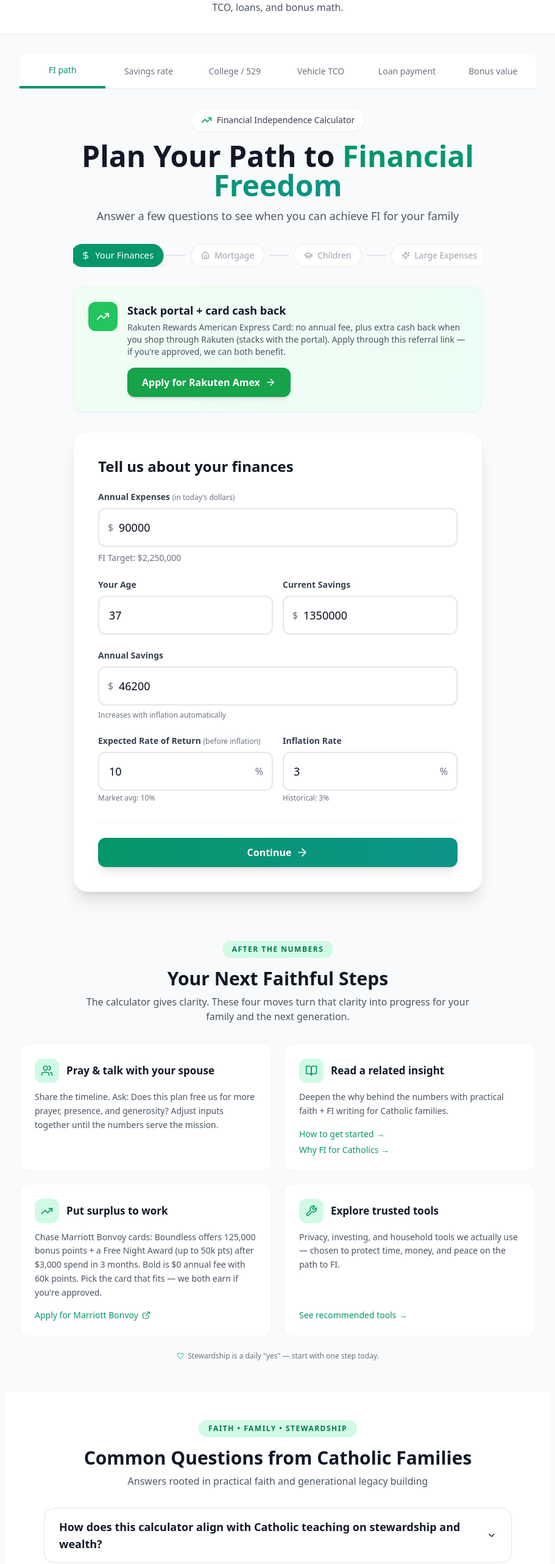
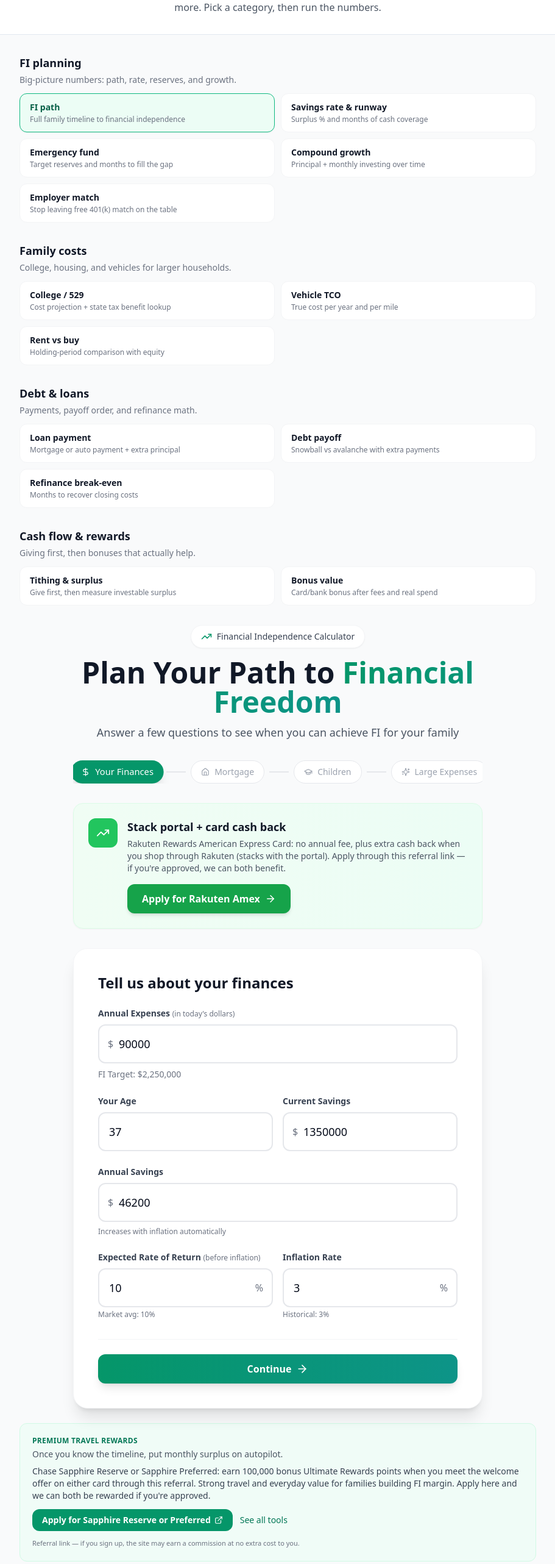
Before and after one commit to daughterpop/super-fi-calc, a React (Vite) app: page /calculators in a window 1280 px wide. Shown: the part 221-2786 px from the top of the page at 61% size, without its empty margins (184-1095 px from the left). Built offline with nearby package versions, Linux system fonts and the light colour scheme.

Commit message:
Category hub for 13 calculators + soft-sell nudges

```diff
--- a/src/pages/Calculators.jsx
+++ b/src/pages/Calculators.jsx
@@ -10,26 +10,76 @@ import BonusValueCalculator from '../components/BonusValueCalculator';
 import College529Calculator from '../components/College529Calculator';
 import VehicleTcoCalculator from '../components/VehicleTcoCalculator';
 import SavingsRateRunwayCalculator from '../components/SavingsRateRunwayCalculator';
+import DebtPayoffCalculator from '../components/DebtPayoffCalculator';
+import RefinanceBreakEvenCalculator from '../components/RefinanceBreakEvenCalculator';
+import TithingSurplusCalculator from '../components/TithingSurplusCalculator';
+import EmergencyFundCalculator from '../components/EmergencyFundCalculator';
+import CompoundGrowthCalculator from '../components/CompoundGrowthCalculator';
+import RentVsBuyCalculator from '../components/RentVsBuyCalculator';
+import EmployerMatchCalculator from '../components/EmployerMatchCalculator';
+import SoftSellNudge from '../components/calculators/SoftSellNudge';
 import { Accordion, AccordionItem, AccordionTrigger, AccordionContent } from '../components/ui/accordion';
 import { getReferral } from '../data/referrals';
 
-const TABS = [
-  { id: 'fi', label: 'FI path' },
-  { id: 'runway', label: 'Savings rate' },
-  { id: 'college', label: 'College / 529' },
-  { id: 'vehicle', label: 'Vehicle TCO' },
-  { id: 'loan', label: 'Loan payment' },
-  { id: 'bonus', label: 'Bonus value' },
+export const CALCULATOR_CATALOG = [
+  {
+    category: 'FI planning',
+    description: 'Big-picture numbers: path, rate, reserves, and growth.',
+    items: [
+      { id: 'fi', label: 'FI path', blurb: 'Full family timeline to financial independence' },
+      { id: 'runway', label: 'Savings rate & runway', blurb: 'Surplus % and months of cash coverage' },
+      { id: 'emergency', label: 'Emergency fund', blurb: 'Target reserves and months to fill the gap' },
+      { id: 'compound', label: 'Compound growth', blurb: 'Principal + monthly investing over time' },
+      { id: 'match', label: 'Employer match', blurb: 'Stop leaving free 401(k) match on the table' },
+    ],
+  },
+  {
+    category: 'Family costs',
+    description: 'College, housing, and vehicles for larger households.',
+    items: [
+      { id: 'college', label: 'College / 529', blurb: 'Cost projection + state tax benefit lookup' },
+      { id: 'vehicle', label: 'Vehicle TCO', blurb: 'True cost per year and per mile' },
+      { id: 'rentbuy', label: 'Rent vs buy', blurb: 'Holding-period comparison with equity' },
+    ],
+  },
+  {
+    category: 'Debt & loans',
+    description: 'Payments, payoff order, and refinance math.',
+    items: [
+      { id: 'loan', label: 'Loan payment', blurb: 'Mortgage or auto payment + extra principal' },
+      { id: 'debt', label: 'Debt payoff', blurb: 'Snowball vs avalanche with extra payments' },
+      { id: 'refi', label: 'Refinance break-even', blurb: 'Months to recover closing costs' },
+    ],
+  },
+  {
+    category: 'Cash flow & rewards',
+    description: 'Giving first, then bonuses that actually help.',
+    items: [
+      { id: 'tithe', label: 'Tithing & surplus', blurb: 'Give first, then measure investable surplus' },
+      { id: 'bonus', label: 'Bonus value', blurb: 'Card/bank bonus after fees and real spend' },
+    ],
+  },
 ];
 
+const NUDGE_BY_ID = {
+  fi: { pool: 'investing', slot: 1, hint: 'Once you know the timeline, put monthly surplus on autopilot.' },
+  runway: { pool: 'investing', slot: 2, hint: 'A strong savings rate needs a place to land — invest the surplus.' },
+  college: { pool: 'investing', slot: 3, hint: '529 contributions are only half the story; taxable surplus still compounds.' },
+  vehicle: { pool: 'household', slot: 4, hint: 'Lower TCO frees cash flow — stack rewards on necessary spend.' },
+  loan: { pool: 'household', slot: 5, hint: 'Payment clarity helps the budget; rewards help everyday purchases.' },
+  bonus: { pool: 'household', slot: 6, hint: 'Compare live card and portal offers on the Tools page.' },
+};
+
+const HAS_INTERNAL_NUDGE = new Set(['debt', 'refi', 'tithe', 'emergency', 'compound', 'rentbuy', 'match']);
+
 export default function Calculators() {
-  const [activeTab, setActiveTab] = useState('fi');
+  const [activeId, setActiveId] = useState('fi');
   const investStep = getReferral({ slot: 3, pool: 'investing' });
 
   useEffect(() => {
     const onTab = (e) => {
-      if (e?.detail && TABS.some((t) => t.id === e.detail)) {
-        setActiveTab(e.detail);
+      if (e?.detail) {
+        setActiveId(e.detail);
         window.scrollTo({ top: 0, behavior: 'smooth' });
       }
     };
@@ -39,67 +89,63 @@ export default function Calculators() {
 
   const faqs = [
     {
-      q: "How does this calculator align with Catholic teaching on stewardship and wealth?",
-      a: "It helps you build financial margin not for selfish accumulation, but to live generously, tithe faithfully, educate your children in the faith, and leave a legacy of virtue and provision. The projections include real family costs so your plan protects what matters most — time for prayer, service, and presence.",
-      link: "/blog/stewarding-your-familys-future-building-generational-wealth-through-faith-and-fi"
+      q: 'Which calculator should I use first?',
+      a: 'Start with Savings rate & runway for a quick pulse, then FI path for the full family timeline. Use College/529, Vehicle TCO, and Debt payoff when those decisions are live.',
+      link: '/blog/how-to-get-started-on-your-fi-path',
     },
     {
-      q: "Should I factor tithing or charitable giving into my FI number?",
-      a: "Yes — many Catholic families treat giving as a non-negotiable 'expense' in their FI planning. This ensures generosity continues even after you stop working for income. The surplus the calculator reveals becomes fuel for parish support, missions, and family hospitality.",
-      link: "/blog/build-margin-to-give-freely-lessons-from-st-pantaleon"
+      q: 'How does this align with Catholic stewardship?',
+      a: 'These tools build margin for vocation — prayer, presence, education, and generosity — not accumulation for its own sake. The tithing calculator puts giving in the plan before surplus.',
+      link: '/blog/why-fi-for-catholics',
     },
     {
-      q: "How can I plan for both college savings and my children's faith formation?",
-      a: "Model tuition in the Children section (with realistic inflation). The timeline reveals how disciplined saving creates margin for Catholic education, youth groups, family prayer traditions, and retreats — so faith formation isn't squeezed out by financial pressure.",
-      link: "/blog/raising-faith-filled-kids-while-building-financial-freedom"
+      q: 'Should tithing count as an expense in FI math?',
+      a: 'Many Catholic families treat giving as non-negotiable. Model it inside expenses so surplus is what remains after fidelity.',
+      link: '/blog/build-margin-to-give-freely-lessons-from-st-pantaleon',
     },
     {
-      q: "What if the numbers show a long road to FI — have I failed as a faithful steward?",
-      a: "Not at all. Faithful stewardship is shown in consistent, prayerful action over time. This tool simply gives you clarity to adjust course, trust Providence more deeply, and celebrate every year of progress. Your legacy is built in the daily 'yes' to wise planning and generous living.",
-      link: "/blog/see-the-glory-ahead-lessons-from-the-transfiguration"
+      q: 'Are the state 529 tax numbers exact?',
+      a: 'They are illustrative planning figures. Caps, credits, parity rules, and income limits change — confirm with your plan and tax preparer before filing.',
+      link: null,
     },
     {
-      q: "Can this calculator help us leave a generational inheritance while still living generously today?",
-      a: "Absolutely. By modeling large future expenses (college, vehicles, debt payoff) alongside steady investing, you see the true surplus available for both present tithing and long-term family provision. Generational wealth and cheerful giving are not opposites — they reinforce each other when planned together.",
-      link: "/blog/when-little-is-enough-lessons-from-the-loaves-and-fishes"
-    }
+      q: 'Do bonus and card calculators encourage debt?',
+      a: 'No. Bonuses only help if you pay in full and meet spend with purchases you already needed. The bonus tool flags manufactured spend explicitly.',
+      link: '/blog/triple-savings-online-purchases',
+    },
   ];
 
   const nextSteps = [
     {
       icon: Users,
-      title: "Pray & talk with your spouse",
-      body: "Share the timeline. Ask: Does this plan free us for more prayer, presence, and generosity? Adjust inputs together until the numbers serve the mission.",
-      cta: null
+      title: 'Pray & talk with your spouse',
+      body: 'Share the timeline. Ask: Does this plan free us for more prayer, presence, and generosity?',
+      cta: null,
     },
     {
       icon: BookOpen,
-      title: "Read a related insight",
-      body: "Deepen the why behind the numbers with practical faith + FI writing for Catholic families.",
+      title: 'Read a related insight',
+      body: 'Deepen the why behind the numbers with practical faith + FI writing.',
       links: [
-        {
-          to: "/blog/how-to-get-started-on-your-fi-path",
-          label: "How to get started"
-        },
-        {
-          to: "/blog/why-fi-for-catholics",
-          label: "Why FI for Catholics"
-        }
-      ]
+        { to: '/blog/how-to-get-started-on-your-fi-path', label: 'How to get started' },
+        { to: '/blog/why-fi-for-catholics', label: 'Why FI for Catholics' },
+      ],
     },
     {
       icon: TrendingUp,
-      title: "Put surplus to work",
+      title: 'Put surplus to work',
       body: investStep.cardBody,
-      cta: { href: investStep.href, label: investStep.cardCta, external: true }
+      cta: { href: investStep.href, label: investStep.cardCta, external: true },
     },
     {
       icon: Wrench,
-      title: "Explore trusted tools",
-      body: "Privacy, investing, and household tools we actually use — chosen to protect time, money, and peace on the path to FI.",
-      cta: { to: "/tools", label: "See recommended tools" }
-    }
+      title: 'Explore trusted tools',
+      body: 'Investing, banking, shopping, and privacy tools with referral perks we actually use.',
+      cta: { to: '/tools', label: 'See recommended tools' },
+    },
   ];
+
+  const nudge = NUDGE_BY_ID[activeId];
 
   return (
     <div className="min-h-screen bg-gray-50 overflow-x-hidden">
@@ -109,35 +155,61 @@ export default function Calculators() {
         <div className="max-w-4xl mx-auto px-4 sm:px-6 py-6 sm:py-8 text-center">
           <h1 className="text-2xl sm:text-3xl font-bold text-gray-900 mb-2">Calculators</h1>
           <p className="text-gray-600 text-sm sm:text-base max-w-2xl mx-auto">
-            FI path for the big picture — plus savings rate, college/529 (with state tax lookup), vehicle TCO, loans, and bonus math.
+            Free planning tools for Catholic families — FI path, college, debt, vehicles, tithing, and more. Pick a category, then run the numbers.
           </p>
         </div>
       </div>
 
-      <div className="max-w-4xl mx-auto px-4 sm:px-6 py-6 sm:py-8">
-        <div className="flex border-b mb-6 sm:mb-8 bg-white rounded-t-lg overflow-x-auto scrollbar-thin">
-          {TABS.map((tab) => (
+      <div className="max-w-4xl mx-auto px-4 sm:px-6 py-6 sm:py-8 space-y-8">
+        {CALCULATOR_CATALOG.map((group) => (
+          <section key={group.category}>
+            <h2 className="text-lg font-bold text-gray-900 mb-1">{group.category}</h2>
+            <p className="text-sm text-gray-500 mb-3">{group.description}</p>
+            <div className="grid grid-cols-1 sm:grid-cols-2 gap-2.5">
+              {group.items.map((item) => {
+                const active = activeId === item.id;
+                return (
                   <button
-              key={tab.id}
+                    key={item.id}
                     type="button"
-              onClick={() => setActiveTab(tab.id)}
-              className={`flex-1 min-w-[6.75rem] px-2.5 sm:px-4 py-3 sm:py-4 font-medium text-xs sm:text-sm transition-colors text-center whitespace-nowrap ${
-                activeTab === tab.id
-                  ? 'border-b-4 border-emerald-600 text-emerald-600'
-                  : 'text-gray-500 hover:text-gray-700'
+                    onClick={() => {
+                      setActiveId(item.id);
+                      document.getElementById('calc-active')?.scrollIntoView({ behavior: 'smooth', block: 'start' });
+                    }}
+                    className={`text-left rounded-xl border px-4 py-3 transition ${
+                      active
+                        ? 'border-emerald-500 bg-emerald-50 shadow-sm'
+                        : 'border-gray-100 bg-white hover:border-emerald-200'
                     }`}
                   >
-              {tab.label}
+                    <p className={`font-semibold text-sm ${active ? 'text-emerald-800' : 'text-gray-900'}`}>{item.label}</p>
+                    <p className="text-xs text-gray-500 mt-0.5">{item.blurb}</p>
                   </button>
+                );
+              })}
+            </div>
+          </section>
         ))}
+
+        <div id="calc-active" className="scroll-mt-4">
+          {activeId === 'fi' && <SuperFiCalculator />}
+          {activeId === 'runway' && <SavingsRateRunwayCalculator />}
+          {activeId === 'emergency' && <EmergencyFundCalculator />}
+          {activeId === 'compound' && <CompoundGrowthCalculator />}
+          {activeId === 'match' && <EmployerMatchCalculator />}
+          {activeId === 'college' && <College529Calculator />}
+          {activeId === 'vehicle' && <VehicleTcoCalculator />}
+          {activeId === 'rentbuy' && <RentVsBuyCalculator />}
+          {activeId === 'loan' && <LoanPaymentCalculator />}
+          {activeId === 'debt' && <DebtPayoffCalculator />}
+          {activeId === 'refi' && <RefinanceBreakEvenCalculator />}
+          {activeId === 'tithe' && <TithingSurplusCalculator />}
+          {activeId === 'bonus' && <BonusValueCalculator />}
+
+          {nudge && !HAS_INTERNAL_NUDGE.has(activeId) && (
+            <SoftSellNudge pool={nudge.pool} slot={nudge.slot} hint={nudge.hint} />
+          )}
         </div>
-
-        {activeTab === 'fi' && <SuperFiCalculator />}
-        {activeTab === 'runway' && <SavingsRateRunwayCalculator />}
-        {activeTab === 'college' && <College529Calculator />}
-        {activeTab === 'vehicle' && <VehicleTcoCalculator />}
-        {activeTab === 'loan' && <LoanPaymentCalculator />}
-        {activeTab === 'bonus' && <BonusValueCalculator />}
       </div>
 
       <div className="max-w-4xl mx-auto px-4 sm:px-6 py-10 sm:py-12">
@@ -147,7 +219,7 @@ export default function Calculators() {
           </div>
           <h2 className="text-2xl sm:text-3xl font-bold text-gray-900 mb-2">Your Next Faithful Steps</h2>
           <p className="text-gray-600 max-w-2xl mx-auto text-sm sm:text-base">
-            The calculator gives clarity. These four moves turn that clarity into progress for your family and the next generation.
+            Clarity is step one. These moves turn numbers into progress.
           </p>
         </div>
 
@@ -163,44 +235,34 @@ export default function Calculators() {
                   <div className="w-10 h-10 shrink-0 bg-emerald-100 rounded-xl flex items-center justify-center">
                     <Icon className="text-emerald-600" size={20} />
                   </div>
-                  <h3 className="font-semibold text-gray-900 text-base sm:text-[17px] leading-snug">{step.title}</h3>
+                  <h3 className="font-semibold text-gray-900 text-base leading-snug">{step.title}</h3>
                 </div>
                 <p className="text-gray-600 text-sm leading-relaxed flex-1 mb-4">{step.body}</p>
                 {step.links && (
                   <div className="flex flex-col gap-1.5">
                     {step.links.map((l) => (
-                      <Link
-                        key={l.to}
-                        to={l.to}
-                        className="inline-flex items-center gap-1 text-emerald-600 hover:text-emerald-700 font-medium text-sm group"
-                      >
-                        {l.label}
-                        <span className="group-hover:translate-x-0.5 transition">→</span>
+                      <Link key={l.to} to={l.to} className="inline-flex items-center gap-1 text-emerald-600 hover:text-emerald-700 font-medium text-sm">
+                        {l.label} →
                       </Link>
                     ))}
                   </div>
                 )}
-                {step.cta && (
-                  step.cta.external ? (
+                {step.cta &&
+                  (step.cta.external ? (
                     <a
                       href={step.cta.href}
                       target="_blank"
                       rel="noopener noreferrer"
-                      className="inline-flex items-center gap-1.5 text-emerald-600 hover:text-emerald-700 font-medium text-sm group"
+                      className="inline-flex items-center gap-1.5 text-emerald-600 hover:text-emerald-700 font-medium text-sm"
                     >
                       {step.cta.label}
-                      <ExternalLink size={14} className="group-hover:translate-x-0.5 transition" />
+                      <ExternalLink size={14} />
                     </a>
                   ) : (
-                    <Link
-                      to={step.cta.to}
-                      className="inline-flex items-center gap-1 text-emerald-600 hover:text-emerald-700 font-medium text-sm group"
-                    >
-                      {step.cta.label}
-                      <span className="group-hover:translate-x-0.5 transition">→</span>
+                    <Link to={step.cta.to} className="inline-flex items-center gap-1 text-emerald-600 hover:text-emerald-700 font-medium text-sm">
+                      {step.cta.label} →
                     </Link>
-                  )
-                )}
+                  ))}
               </div>
             );
           })}
@@ -217,31 +279,23 @@ export default function Calculators() {
           <div className="inline-flex items-center gap-2 px-4 py-1.5 rounded-full bg-emerald-100 text-emerald-700 text-xs font-semibold tracking-[1.5px] mb-4">
             FAITH • FAMILY • STEWARDSHIP
           </div>
-          <h2 className="text-2xl sm:text-3xl font-bold text-gray-900 mb-2">Common Questions from Catholic Families</h2>
-          <p className="text-gray-600 max-w-2xl mx-auto">Answers rooted in practical faith and generational legacy building</p>
+          <h2 className="text-2xl sm:text-3xl font-bold text-gray-900 mb-2">Calculator FAQ</h2>
+          <p className="text-gray-600 max-w-2xl mx-auto">Quick answers while you plan</p>
         </div>
 
         <div className="max-w-3xl mx-auto">
           <Accordion type="single" collapsible className="space-y-3">
             {faqs.map((faq, index) => (
-              <AccordionItem
-                key={index}
-                value={`faq-${index}`}
-                className="border border-gray-200 rounded-2xl overflow-hidden bg-white shadow-sm"
-              >
-                <AccordionTrigger className="px-5 sm:px-6 py-4 text-left text-base sm:text-lg font-semibold text-gray-900 hover:no-underline data-[state=open]:text-emerald-700">
+              <AccordionItem key={index} value={`faq-${index}`} className="border border-gray-200 rounded-2xl overflow-hidden bg-white shadow-sm">
+                <AccordionTrigger className="px-5 sm:px-6 py-4 text-left text-base font-semibold text-gray-900 hover:no-underline data-[state=open]:text-emerald-700">
                   {faq.q}
                 </AccordionTrigger>
-                <AccordionContent className="px-5 sm:px-6 pb-5 text-gray-700 text-sm sm:text-[15px] leading-relaxed">
+                <AccordionContent className="px-5 sm:px-6 pb-5 text-gray-700 text-sm leading-relaxed">
                   {faq.a}
                   {faq.link && (
                     <span className="block mt-3">
-                      <Link
-                        to={faq.link}
-                        className="inline-flex items-center gap-1 text-emerald-600 hover:text-emerald-700 font-medium text-sm group"
-                      >
-                        Explore related insights in the blog
-                        <span className="group-hover:translate-x-0.5 transition">→</span>
+                      <Link to={faq.link} className="inline-flex items-center gap-1 text-emerald-600 hover:text-emerald-700 font-medium text-sm">
+                        Related reading →
                       </Link>
                     </span>
                   )}
@@ -250,8 +304,6 @@ export default function Calculators() {
             ))}
           </Accordion>
         </div>
-
-        <p className="text-center text-xs text-gray-500 mt-6">Have a question we missed? Share your story or thoughts on the blog.</p>
       </div>
 
       <div className="px-4 sm:px-6 pb-10 pt-6">
```
Lines whose indentation alone changed are shown as unchanged.
